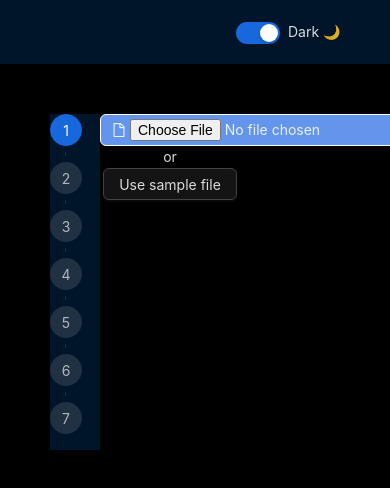
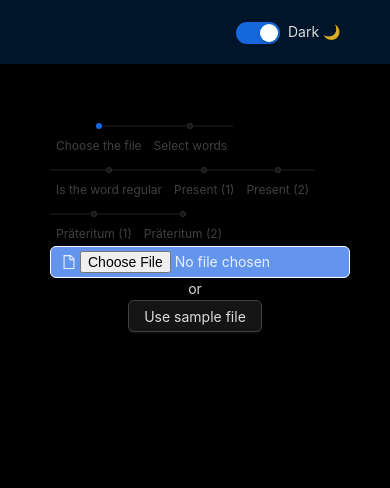
Before and after one commit to Anastasia-Pavlova/Word-Trainer, a React (Create React App) app: page / in a window 390 px wide. Shown: the top 488 px of the page. Built offline with nearby package versions, Linux system fonts and the light colour scheme.

Commit message:
fix: stepper at the small screen

```diff
--- a/src/App.js
+++ b/src/App.js
@@ -1,15 +1,6 @@
 import { useEffect, useState } from "react";
-import {
-  Button,
-  ConfigProvider,
-  Layout,
-  Space,
-  Steps,
-  Switch,
-  Typography,
-  theme,
-} from "antd";
-import { Content, Footer, Header } from "antd/es/layout/layout";
+import { Button, ConfigProvider, Layout, Steps, Typography, theme } from "antd";
+import { Content, Footer } from "antd/es/layout/layout";
 import Sider from "antd/es/layout/Sider";
 import Input from "antd/es/input/Input";
 import { FileOutlined } from "@ant-design/icons";
@@ -24,6 +15,7 @@ import { PresentSingle } from "./components/Present";
 
 import data from "./example.json";
 import "./App.css";
+import { Header } from "./components/Header/Header";
 
 const { Text } = Typography;
 
@@ -75,12 +67,6 @@ function App() {
     dispatch(completeStep(current));
   }
 
-  function handleChangeTheme(checked) {
-    const value = checked ? "darkAlgorithm" : "defaultAlgorithm";
-    dispatch(changeAlgorithm(value));
-    localStorage.setItem("theme", value);
-  }
-
   function getStepData(step) {
     switch (step) {
       case 0:
@@ -125,31 +111,13 @@ function App() {
       }}
     >
       <Layout style={{ minHeight: "100vh" }}>
-        <Header
-          style={{
-            textAlign: "right",
-            background:
-              globalTheme.algorithm === "defaultAlgorithm" && colorBgContainer,
-          }}
-        >
-          <Space>
-            <Switch
-              checked={globalTheme.algorithm === "darkAlgorithm"}
-              onChange={handleChangeTheme}
-            />
-            <Text>
-              {globalTheme.algorithm === "darkAlgorithm" ? (
-                <>Dark &#127769;</>
-              ) : (
-                <>Light &#9728;</>
-              )}
-            </Text>
-          </Space>
-        </Header>
+        <Header />
+
         <div style={{ textAlign: "center", margin: 50 }}>
-          <Layout hasSider>
+          <Layout hasSider={window.innerWidth > 700}>
+            {window.innerWidth > 700 ? (
               <Sider
-              width={window.innerWidth > 700 ? 200 : 50}
+                width={200}
                 style={{
                   background:
                     globalTheme.algorithm === "defaultAlgorithm" &&
@@ -162,7 +130,7 @@ function App() {
                   direction="vertical"
                   items={stepTitles.map((stepTitle, index) => {
                     return {
-                    title: window.innerWidth > 700 ? stepTitle : "",
+                      title: stepTitle,
                       disabled:
                         !steps.completedSteps.includes(index) &&
                         current <= index - 1,
@@ -170,7 +138,26 @@ function App() {
                   })}
                 />
               </Sider>
+            ) : (
+              <Steps
+                style={{ flexWrap: "wrap" }}
+                current={current}
+                onChange={onStepChange}
+                type="inline"
+                responsive={false}
+                items={stepTitles.map((stepTitle, index) => {
+                  return {
+                    title: stepTitle,
+                    disabled:
+                      !steps.completedSteps.includes(index) &&
+                      current <= index - 1,
+                  };
+                })}
+              />
+            )}
+
             <Content>{getStepData(current)}</Content>
+
             <Footer>
               <FooterButtons
                 current={current}
--- /dev/null
+++ b/src/components/Header/Header.jsx
@@ -0,0 +1,45 @@
+import React from "react";
+import { Space, Switch, Typography, theme } from "antd";
+import { Header as StandardHeader } from "antd/es/layout/layout";
+import { useDispatch, useSelector } from "react-redux";
+import { changeAlgorithm } from "../../redux/reducers/themeSlice";
+
+const { Text } = Typography;
+
+export const Header = () => {
+  const { theme: globalTheme } = useSelector((state) => state);
+  const dispatch = useDispatch();
+  const {
+    token: { colorBgContainer },
+  } = theme.useToken();
+
+  function handleChangeTheme(checked) {
+    const value = checked ? "darkAlgorithm" : "defaultAlgorithm";
+    dispatch(changeAlgorithm(value));
+    localStorage.setItem("theme", value);
+  }
+
+  return (
+    <StandardHeader
+      style={{
+        textAlign: "right",
+        background:
+          globalTheme.algorithm === "defaultAlgorithm" && colorBgContainer,
+      }}
+    >
+      <Space>
+        <Switch
+          checked={globalTheme.algorithm === "darkAlgorithm"}
+          onChange={handleChangeTheme}
+        />
+        <Text>
+          {globalTheme.algorithm === "darkAlgorithm" ? (
+            <>Dark &#127769;</>
+          ) : (
+            <>Light &#9728;</>
+          )}
+        </Text>
+      </Space>
+    </StandardHeader>
+  );
+};
--- /dev/null
+++ b/src/components/Header/index.js
@@ -0,0 +1 @@
+export * from "./Header";
```
Lines whose indentation alone changed are shown as unchanged.
